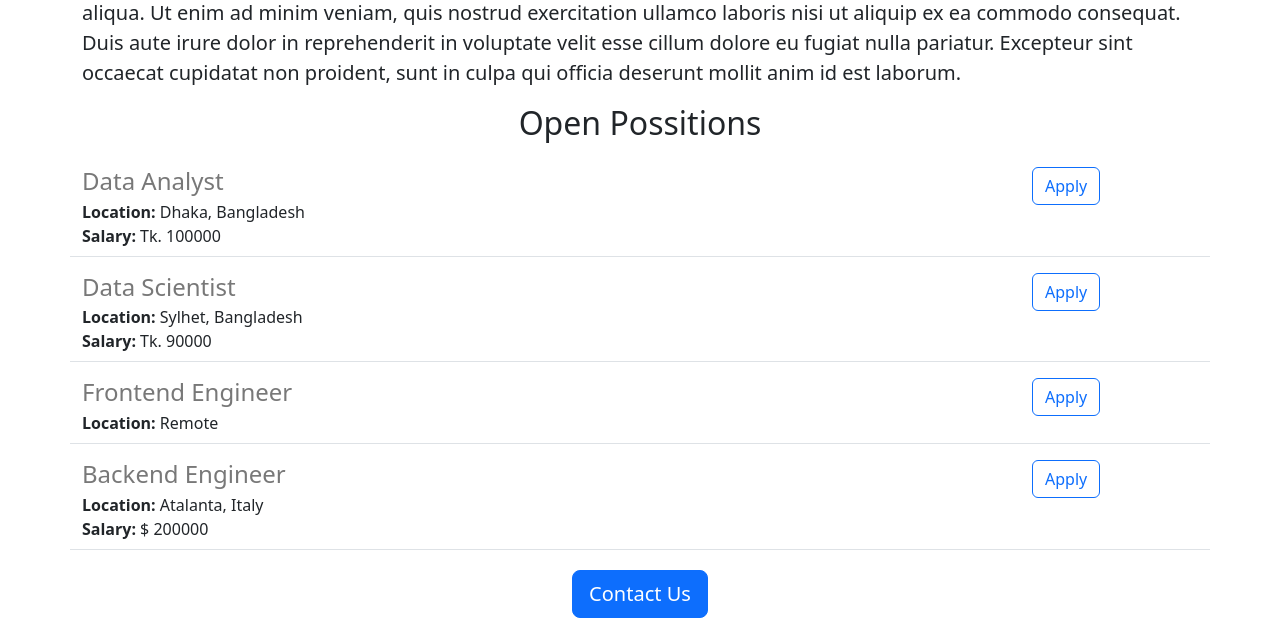
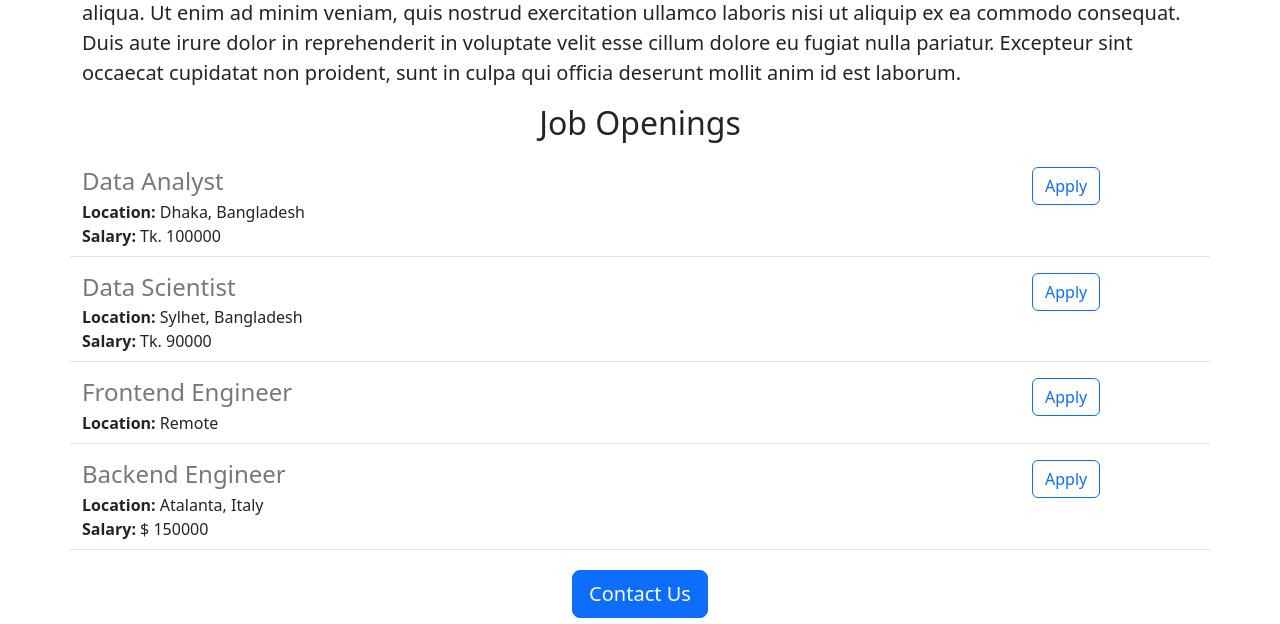
Before and after one commit to tanzin706/Rakib-careers-website-2, a Flask app: page / in a window 1280 px wide. Shown: the part 542-1166 px from the top of the page. Run offline with Flask 3, Linux system fonts and the light colour scheme.

Commit message:
Made some changes

```diff
--- a/app.py
+++ b/app.py
@@ -20,7 +20,7 @@ JOBS = [{
   'id': 4,
   'title': 'Backend Engineer',
   'location': 'Atalanta, Italy',
-  'salary': '$ 200000'
+  'salary': '$ 150000'
 }]
 
 
--- a/templates/home.html
+++ b/templates/home.html
@@ -21,7 +21,7 @@
      <img class="img-fluid" id="banner" src="https://rakib-careers-website.rakibali2.repl.co/static/banner.jpg" >
       <h2 class="text-center mt-2 mb-4">About</h2>
       <p class="lead">Lorem ipsum dolor sit amet, consectetur adipiscing elit, sed do eiusmod tempor incididunt ut labore et dolore magna aliqua. Ut enim ad minim veniam, quis nostrud exercitation ullamco laboris nisi ut aliquip ex ea commodo consequat. Duis aute irure dolor in reprehenderit in voluptate velit esse cillum dolore eu fugiat nulla pariatur. Excepteur sint occaecat cupidatat non proident, sunt in culpa qui officia deserunt mollit anim id est laborum.</p>
-      <h2 class="text-center mt-2 mb-4">Open Possitions</h2>
+      <h2 class="text-center mt-2 mb-4">Job Openings</h2>
       <div style="margin-bottom:20px;">
         {%for job in jobs%}
         {% include'jobitem.html'%}
```
